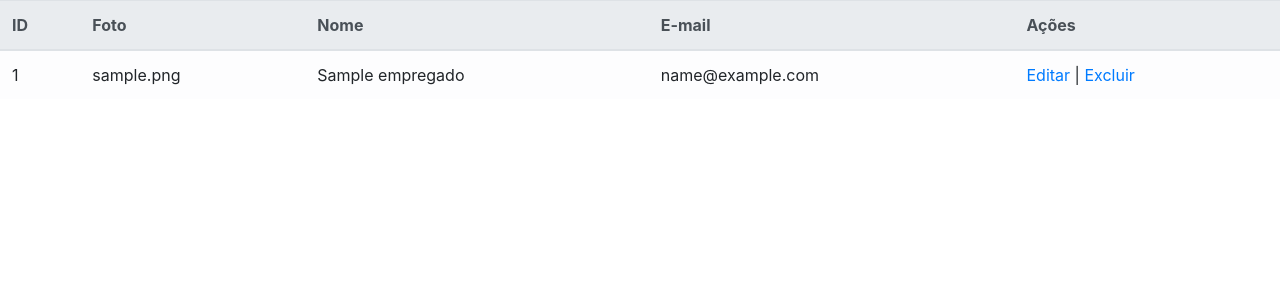
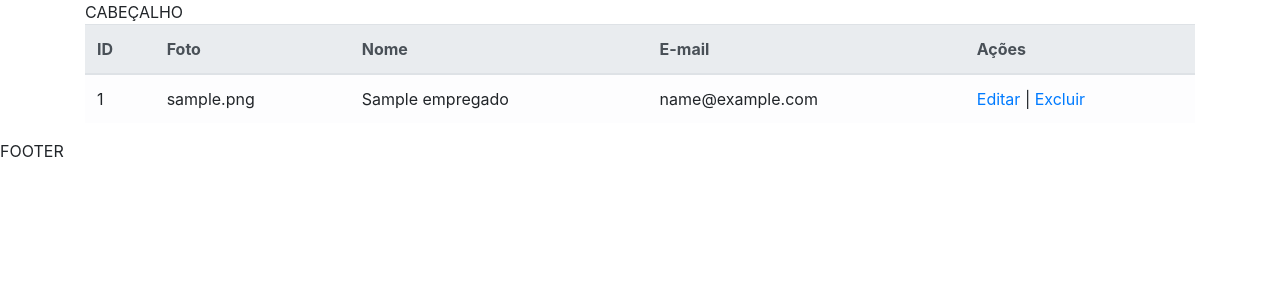
Before and after one commit to celsodiehl/crud-python-mysql, a Flask app: page / in a window 1280 px wide. Shown: the top 300 px of the page. Run offline with Flask 3, Linux system fonts and the light colour scheme; tables that the repository leaves empty or names only in its code hold one stand-in row (values such as "Sample post"); some libraries are stand-ins or nearby versions.

Commit message:
Aqui realmente add header e footer nas páginas

```diff
--- /dev/null
+++ b/templates/footer.html
@@ -0,0 +1,5 @@
+</div>
+FOOTER
+</body>
+
+</html>
--- a/templates/funcionarios/create.html
+++ b/templates/funcionarios/create.html
@@ -1,3 +1,4 @@
+{% include 'header.html' %}
 <form method="post" action="/store" enctype="multipart/form-data">
 
     Nome.:
@@ -13,3 +14,4 @@
     <input type="submit" value="Cadastrar">
 
 </form>
+{% include 'footer.html' %}
--- a/templates/funcionarios/edit.html
+++ b/templates/funcionarios/edit.html
@@ -1,3 +1,4 @@
+{% include 'header.html' %}
 Editar Funcionário
 {% for func in funcionarios  %}
 
@@ -22,3 +23,4 @@ Editar Funcionário
 </form>
 
 {% endfor %}
+{% include 'footer.html' %}
--- a/templates/funcionarios/index.html
+++ b/templates/funcionarios/index.html
@@ -1,12 +1,4 @@
-<!DOCTYPE html>
-<html lang="en">
-<head>
-    <meta charset="UTF-8">
-    <meta name="viewport" content="width=device-width, initial-scale=1.0">
-    <link rel="stylesheet" href="https://maxcdn.bootstrapcdn.com/bootstrap/4.0.0/css/bootstrap.min.css">
-    <title>Home</title>
-</head>
-<body>
+{% include 'header.html' %}
     <table class="table table-light">
         <thead class="thead-light">
             <tr>
@@ -31,5 +23,4 @@
 
         </tbody>
     </table>
-</body>
-</html>
+    {% include 'footer.html' %}
--- /dev/null
+++ b/templates/header.html
@@ -0,0 +1,13 @@
+<!DOCTYPE html>
+<html lang="en">
+
+<head>
+    <meta charset="UTF-8">
+    <meta name="viewport" content="width=device-width, initial-scale=1.0">
+    <link rel="stylesheet" href="https://maxcdn.bootstrapcdn.com/bootstrap/4.0.0/css/bootstrap.min.css">
+    <title>Home</title>
+</head>
+
+<body>
+    <div class="container">
+    CABEÇALHO
```
Also changed, not shown: uploads/2025091214DIPLOMA.jpg (deleted), uploads/2025091918politica-de-seguranca-da-informacao-1.jpg (deleted), uploads/2025092016Boas-Praticas-da-Seguranca-da-Informacao.webp (deleted), uploads/2025093922Politica-de-Seguranca-da-Informacao.jpg (added).
